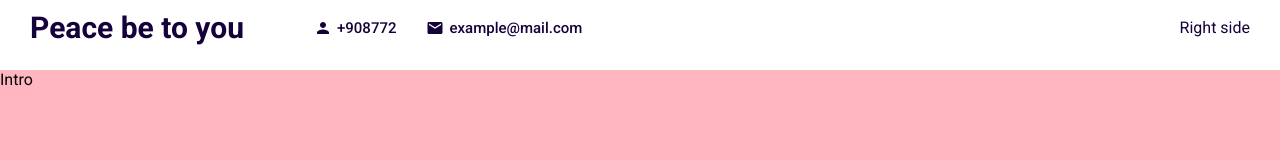
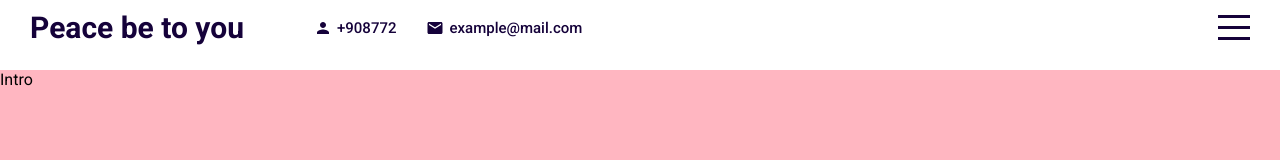
Before and after one commit to david204code/PortfolioLamaDev, a React (Create React App) app: page / in a window 1280 px wide. Shown: the top 160 px of the page. Built offline with nearby package versions, Linux system fonts and the light colour scheme.

Commit message:
Add the 'hamburg' menu with span and CSS with it

```diff
--- a/src/components/topbar/Topbar.jsx
+++ b/src/components/topbar/Topbar.jsx
@@ -20,7 +20,13 @@
             <span>example@mail.com</span>
           </div>
         </div>
-        <div className="right">Right side</div>
+        <div className="right">
+          <div className="hamburger">
+            <span className="line1"></span>
+            <span className="line2"></span>
+            <span className="line3"></span>
+          </div>
+        </div>
       </div>
     </div>
   );
--- a/src/components/topbar/topbar.scss
+++ b/src/components/topbar/topbar.scss
@@ -44,5 +44,22 @@
         }
       }
     }
+
+    .right {
+      .hamburger {
+        width: 32px;
+        height: 25px;
+        display: flex;
+        flex-direction: column;
+        justify-content: space-between;
+        cursor: pointer;
+
+        span {
+          width: 100%;
+          height: 3px;
+          background: $mainColor;
+        }
+      }
+    }
   }
 }
```
